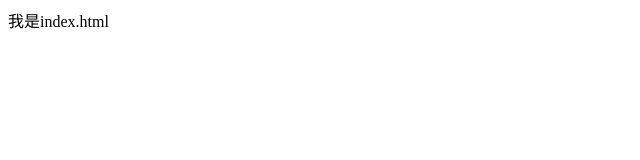
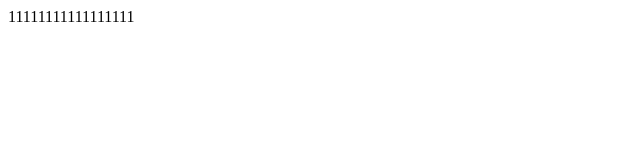
Before and after one commit to vito17326193826/git-demo, a plain HTML site: page index.html in a window 1280 px wide. Shown: the full height of the page, 0-640 px from the left. Drawn offline with Linux system fonts and the light colour scheme.

Commit message:
A程序员第二次提交

```diff
--- a/index.html
+++ b/index.html
@@ -7,6 +7,6 @@
     <title>Document</title>
 </head>
 <body>
-    我是index.html
+    11111111111111111
 </body>
 </html>
```
